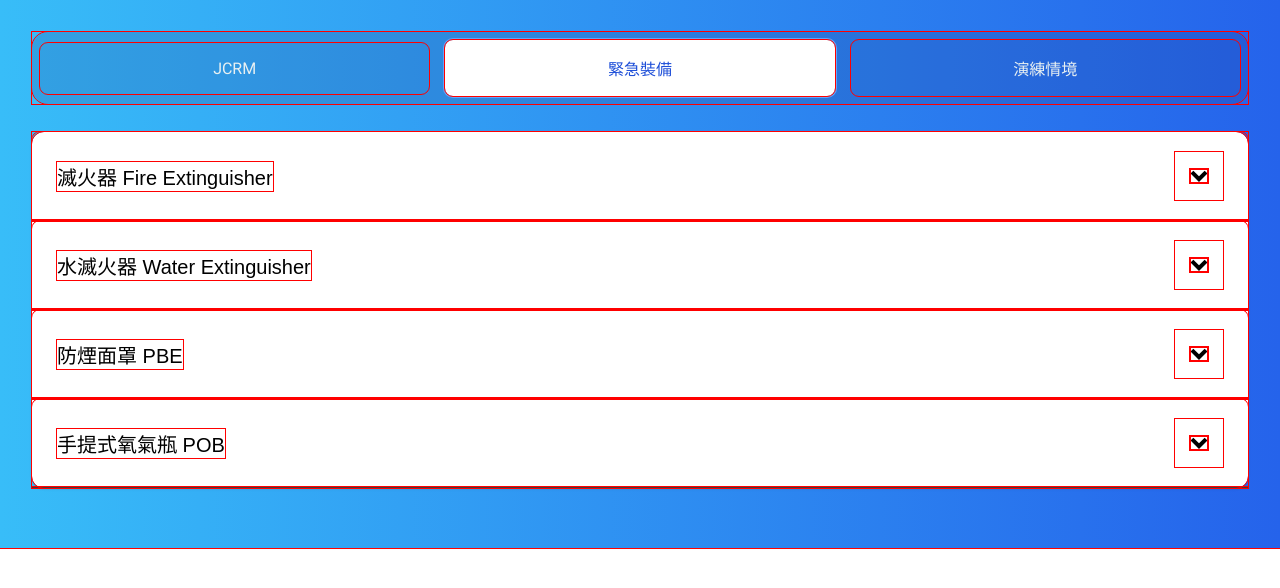
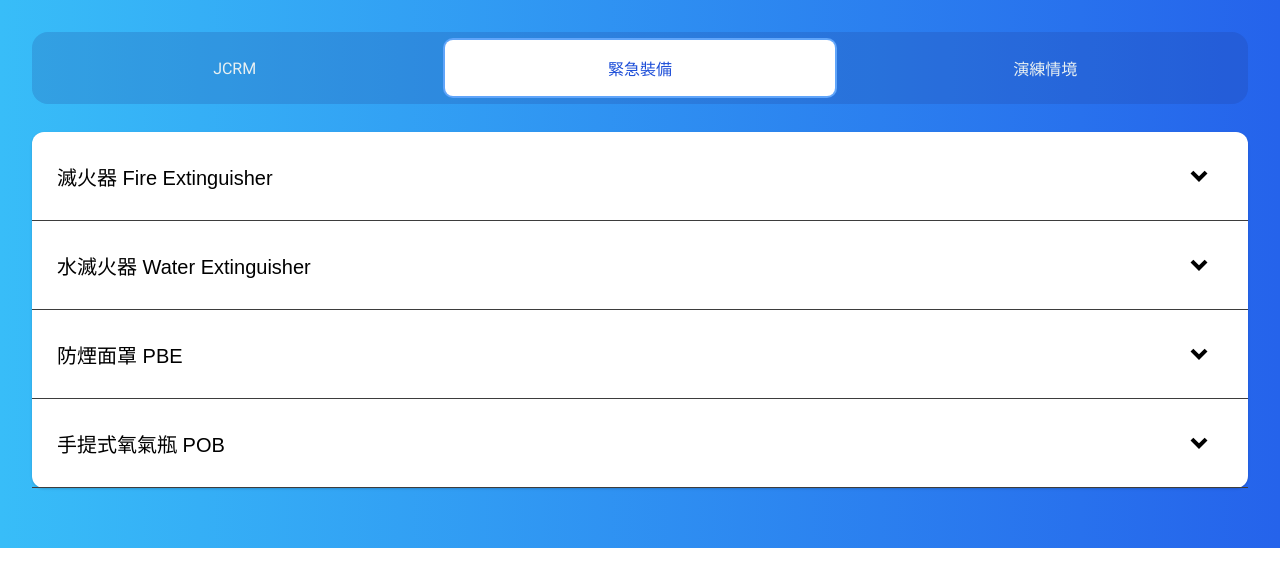
Before and after one commit to ichimon-nashi/mdafaat, a React (Vite) app: page / in a window 1280 px wide. Both pictures are taken after a click on the item "緊急裝備". Shown: the top 588 px of the page. Built offline with nearby package versions, Linux system fonts and the light colour scheme.

Commit message:
Update css

```diff
--- a/src/components/Data.js
+++ b/src/components/Data.js
@@ -162,7 +162,8 @@ export const emergencyEquipmentData = [{
         "B738": "11.2.7"
     },{
         "criteria": "規格",
-        "ATR": "Halon 1211\nHAFEX(57~61機)",
+        // "ATR": "Halon 1211\nHAFEX(57~61機)",
+        "ATR": ["Halon 1211","HAFEX(57~61機)"],
         "B738": "BCF"
     },{
         "criteria": "數量位置",
@@ -270,3 +271,14 @@ export const emergencyEquipmentData = [{
         "B738": "約60分(HIGH 4LPM)"
     },]
 }]
+
+// export const emergencyEquipmentData = [
+//     [
+//         "",
+//         "ATR",
+//         "B738",
+//     ],
+//     [
+
+//     ]
+// ]
--- a/src/components/EmergencyEquipment.jsx
+++ b/src/components/EmergencyEquipment.jsx
@@ -25,16 +25,19 @@ const EmergencyEquipment = () => {
                     className={`scenario-container ${activeIndex === index ? "active" : ""}`}
                 >
                     {item.itemCriteria.map((subitem, subitemIndex) => {
+
                         return (
-                            <table className="equipmentTable" key={subitemIndex}>
-                                <tbody>
-                                    <tr>
-                                        <td>{subitem.criteria}</td>
-                                        <td>{subitem.ATR}</td>
-                                        <td>{subitem.B738}</td>
-                                    </tr>
-                                </tbody>
-                            </table>
+                            <div className="gridRow" key={subitemIndex}>
+                                <div className="grid-col">
+                                    {subitem.criteria}
+                                </div>
+                                <div className="grid-col">
+                                    <div>{subitem.ATR}</div>
+                                </div>
+                                <div className="grid-col">
+                                    {subitem.B738}
+                                </div>
+                            </div>
                         )
                     })}
                 </div>
@@ -43,9 +46,9 @@ const EmergencyEquipment = () => {
     })
 
     return (
-        <>
+        <div className="gridTable">
             {emergencyEquipmentList}
-        </>
+        </div>
     )
 }
 
--- a/src/index.css
+++ b/src/index.css
@@ -16,7 +16,7 @@
     box-sizing: border-box;
     padding: 0;
     margin: 0;
-    outline: 0.1px solid red;
+    /* outline: 0.1px solid red; */
 }
 
 /* App wrapper */
@@ -177,12 +177,23 @@ ul li {
 }
 
 /* Emergency Equipment Panel */
-.equipmentTable {
-    table-layout: fixed;
-    width: 80%;
-    margin-left: auto;
-    margin-right: auto;
-    /* margin: 1rem auto; */
+.gridRow {
+    display: flex;
+    width: 85%;
+    align-items: center;
+    margin: auto;
+    text-align: center;
+}
+
+.gridRow .grid-col {
+    flex: 1;
+    margin: 0.5rem;
+    /* border: 0.1px solid var(--darkBlue); */
+}
+
+.grid-col div {
+    display: flex;
+    flex-direction: column;
 }
 
 @media only screen and (max-width:500px) {
```
